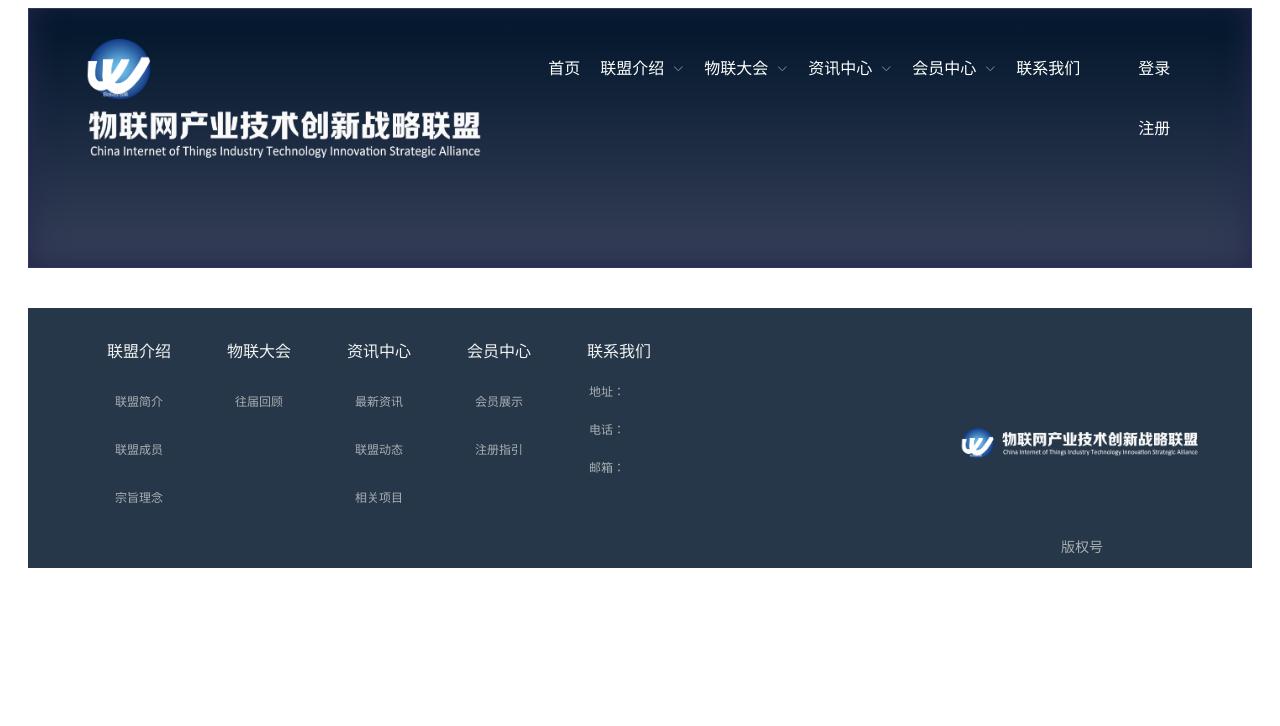
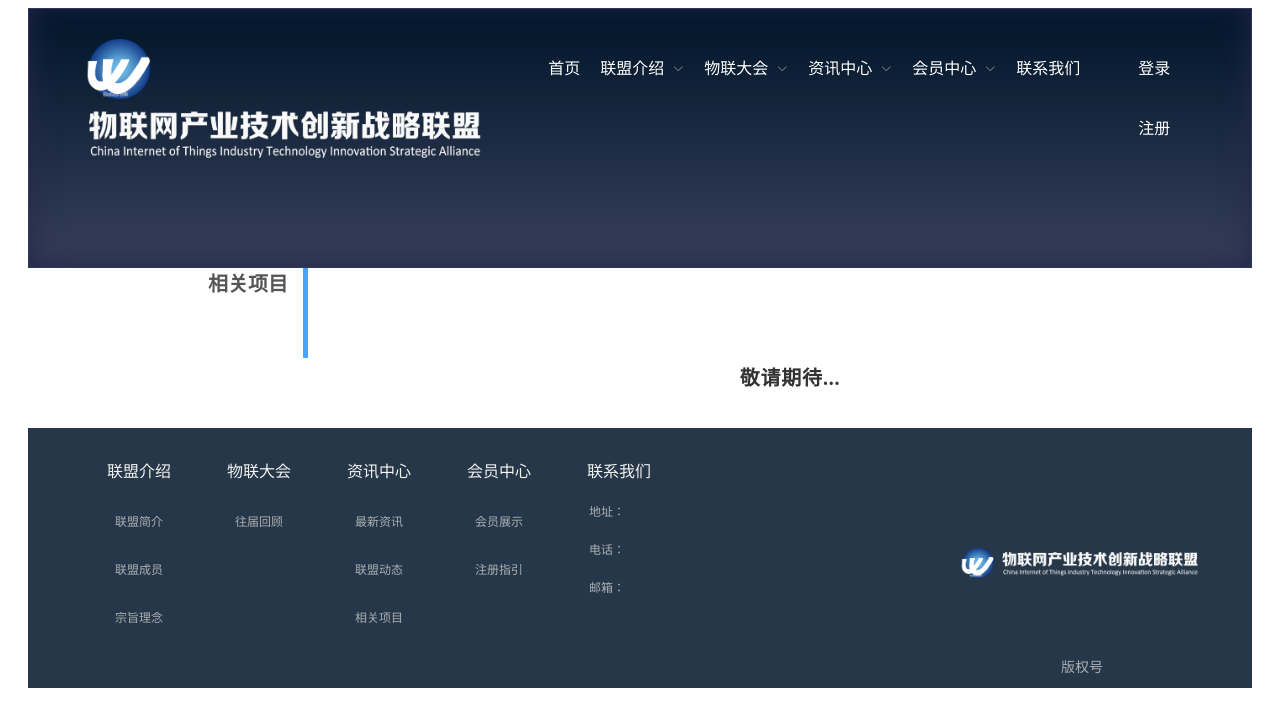
Before and after one commit to hcfw007/CIoTA-Website, a Nuxt app: page /info/projects in a window 1280 px wide. Shown: the top 726 px of the page. Built offline with nearby package versions, Linux system fonts and the light colour scheme.

Commit message:
feat: add projects page

```diff
--- /dev/null
+++ b/pages/info/projects/index.vue
@@ -0,0 +1,11 @@
+<template>
+  <div>
+    <h3>敬请期待...</h3>
+  </div>
+</template>
+
+<script>
+export default {
+  layout: 'title-aside'
+}
+</script>
```
